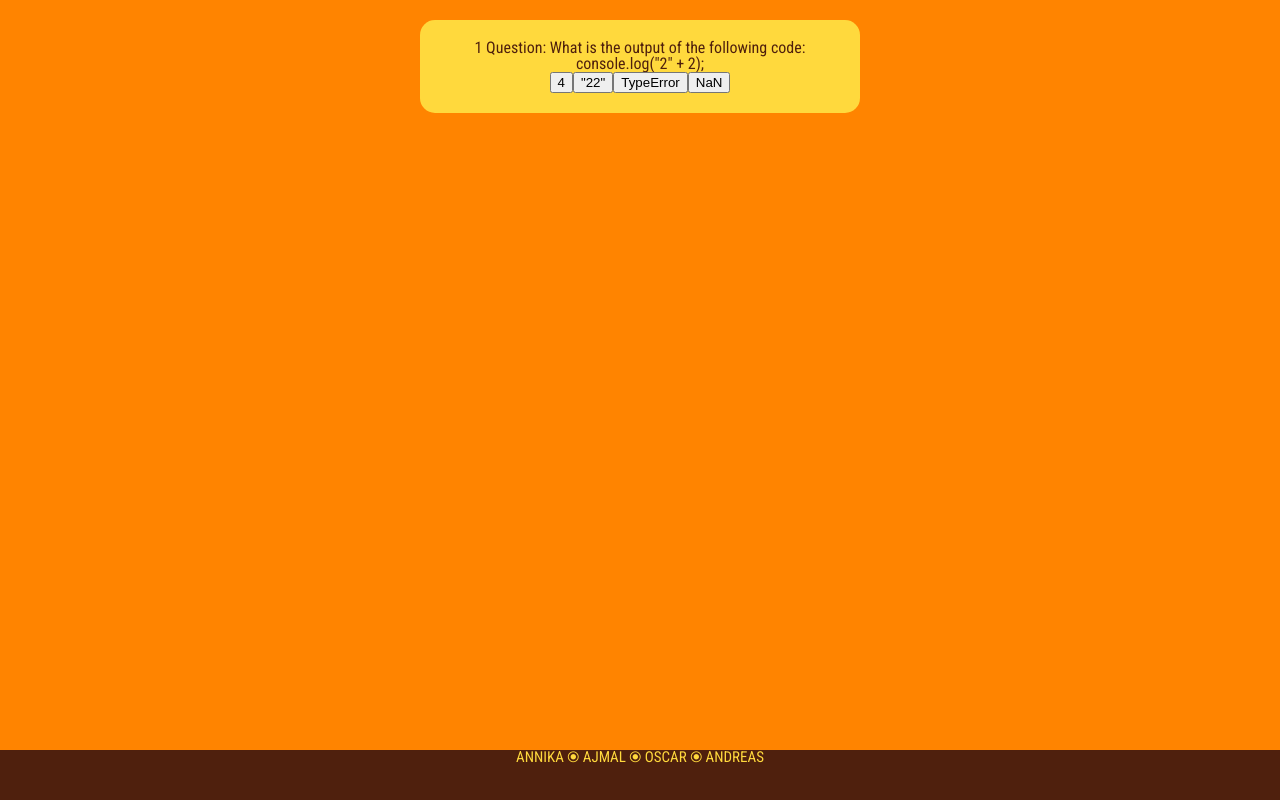
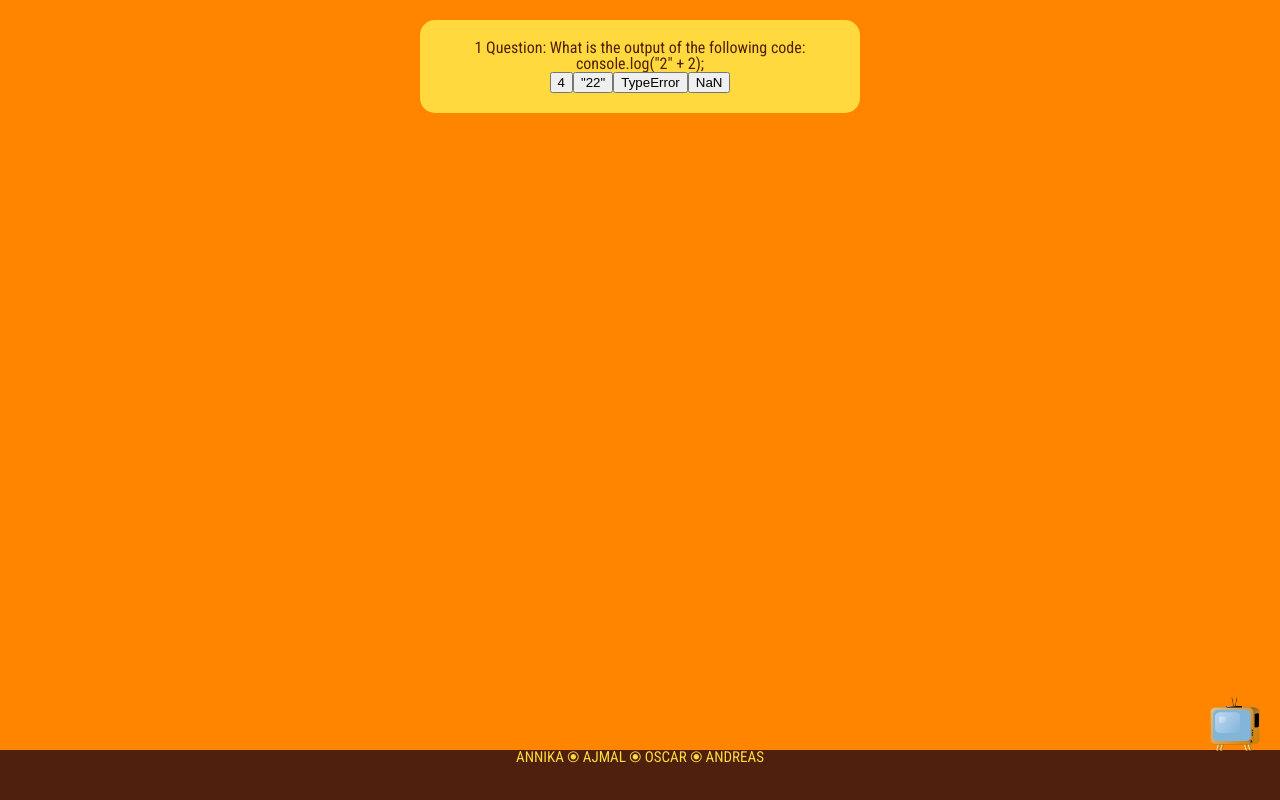
Before and after one commit to Technigo/project-redux-quiz-old, a React (Create React App) app: page /quiz in a window 1280 px wide. Built offline with nearby package versions, Linux system fonts and the light colour scheme.

Commit message:
tog bort restartfunktionen

```diff
--- a/src/components/Footer.js
+++ b/src/components/Footer.js
@@ -3,6 +3,7 @@
 import React from 'react';
 import styled from 'styled-components';
 import { StyledFooterTextH2 } from './StyledTexts';
+import television from '../images/television.svg'
 
 // /////////////// STYLING //////////////////////// //
 
@@ -19,11 +20,20 @@ color: #FFD93D;
 text-align:center;
 `;
 
+const Image = styled.img`
+  position: absolute; /* add absolute positioning */
+  bottom: 36.5px;
+  right: 10px;
+  width: 70px;
+  height: 70px;
+  z-index: 2; /* add a higher z-index value */`
+
 // /////////////// COMPONENT //////////////////////// //
 
 export const Footer = () => {
   return (
     <div>
+      <Image src={television} alt="television" />
       <Container>
         <StyledFooterTextH2>ANNIKA ⦿ AJMAL ⦿ OSCAR ⦿ ANDREAS</StyledFooterTextH2>
       </Container>
--- a/src/components/QuizOver.js
+++ b/src/components/QuizOver.js
@@ -1,8 +1,7 @@
 /* eslint-disable max-len */
 import React from 'react';
 import styled from 'styled-components';
-import { useSelector, useDispatch } from 'react-redux';
-import { quiz } from 'reducers/quiz';
+import { useSelector } from 'react-redux';
 import { Link } from 'react-router-dom';
 import { StyledParagraphText, StyledQuestionText } from 'components/StyledTexts';
 
@@ -16,13 +15,11 @@ text-align: center;
 border-radius: 15px;
 padding: 20px;
 margin: 20px;
-
 @media (min-width: 668px) {
   width: 400px;
   margin-top: 20px;
 }
 `;
-
 export const QuizOver = () => {
   const answers = useSelector((state) => state.quiz.answers)
   // We use the useSelector hook to get the answers array from the redux store
@@ -41,13 +38,11 @@ export const QuizOver = () => {
       <h1>You answered {answers.filter((a) => a.isCorrect).length} out of {answers.length} questions correctly.</h1>
       <div>
         <Link to="/">
-          <button type="button" onClick={restartQuiz}>Restart Quiz</button>
+          <button type="button">Restart Quiz</button>
         </Link>
       </div>
     </QuestionsContainer>
   )
 }
-
-// In the return above we're mapping through the answers array and are returning the number of the question (the question.index +1 since the start of the index is 0), the questiontext, the user's answer and the correct answer using the correctAnswerIndex property. After that we are filtering the answers array to check how many answers were correct out of how many questions.
-
+// In the return above we're mapping through the answers array and are returning the number of the question (the questionId +1 since the start of the index is 0), the questiontext, the user's answer and the correct answer using the correctAnswerIndex property. After that we are filtering the answers array to check how many answers were correct out of how many questions.
 // The Last thing that is displayed is a link that has a button inside it that brings you back to the WelcomPage-component. /Annika
```
Also changed, not shown: src/images/television.svg (added).
